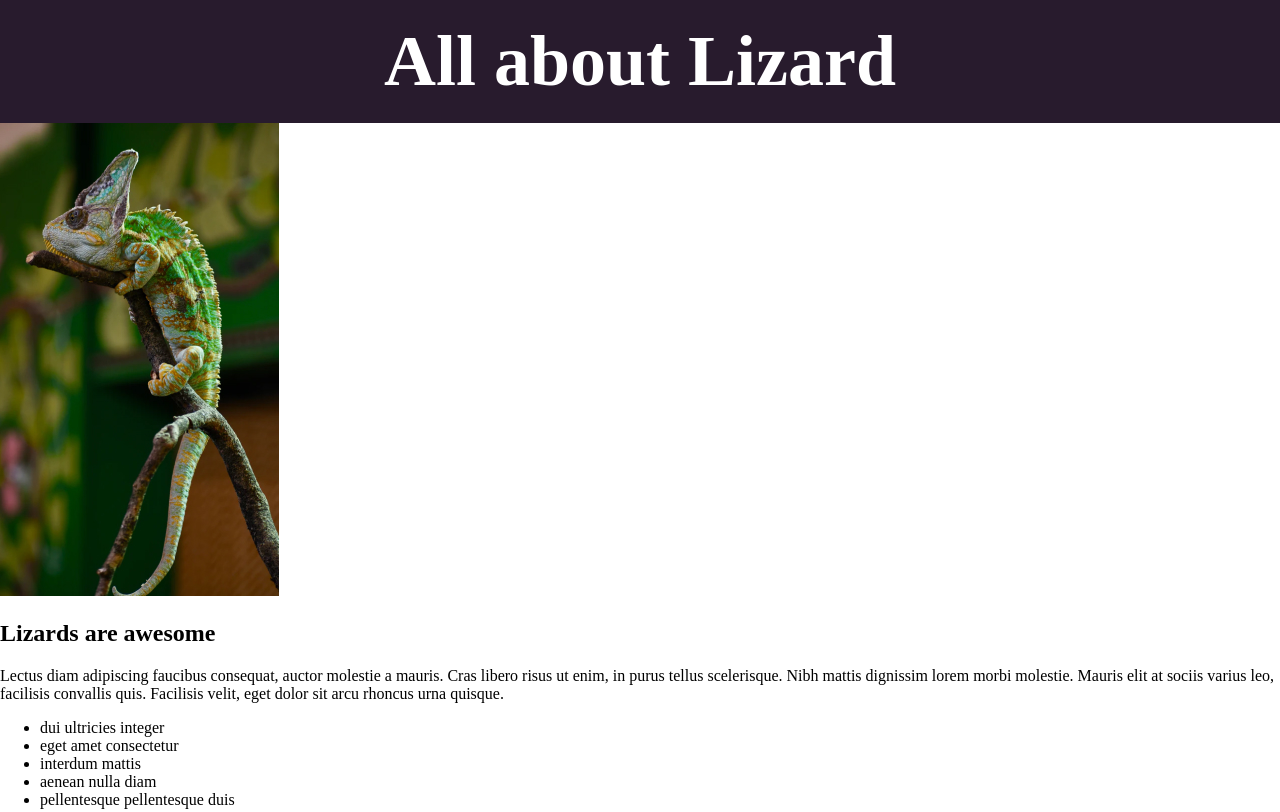
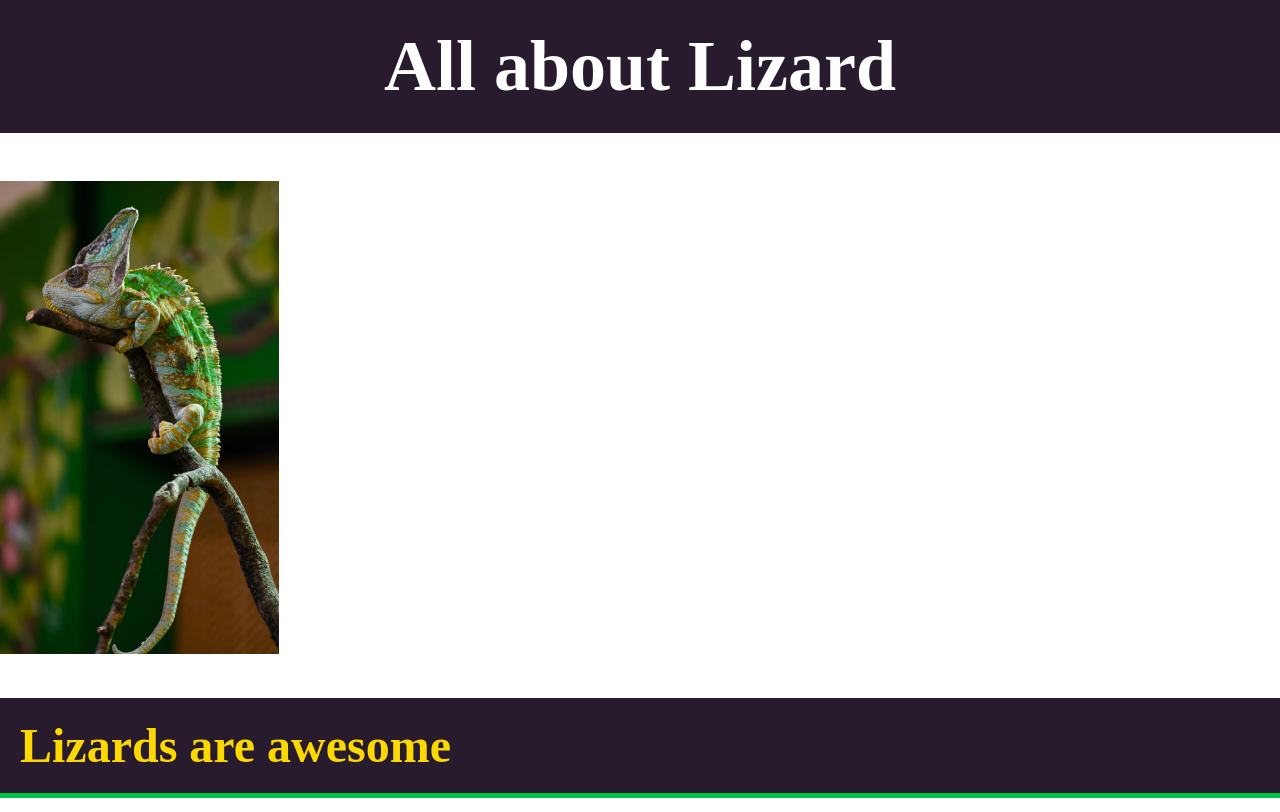
Before and after one commit to zichengshan/All-about-Lizard-Web, a plain HTML site: page index.html in a window 1280 px wide. Shown: the top 812 px of the page. Drawn offline with Linux system fonts and the light colour scheme.

Commit message:
styling the subheadings

```diff
--- a/css/index.css
+++ b/css/index.css
@@ -6,23 +6,47 @@ body {
     margin: 0px;
 }
 
-/*h1 {*/
+h1 {
+    background: #281B2D;
+    color: #fff;
+    text-align: center;
+    font-size: 72px;
+    margin-top: 0;
+    padding: 25px 0;
+}
+
+.subhead {
+    font-size: 48px;
+    color: #FCD801;
+    background: #281B2D;
+    /*margin: 0 700px 0 10px;*/
+    padding: 20px;
+    border-bottom: 5px solid #00C54C;
+}
+
+
+
+
+
+
+
+
+
+
+
+
+
+
+
+/*header {*/
 /*    background: #281B2D;*/
 /*    color: #fff;*/
 /*    text-align: center;*/
-/*    font-size: 72px;*/
-/*    margin-top: 0;*/
-/*    padding: 25px 0;*/
+
 /*}*/
 
-header {
-    background: #281B2D;
-    color: #fff;
-    text-align: center;
-    padding: 20px;
-}
-
-h1 {
-    font-size: 72px;
-    margin: 0px;
-}
+/*h1 {*/
+/*    font-size: 72px;*/
+/*    margin: 0;*/
+/*    padding: 20px;*/
+/*}*/
--- a/index.html
+++ b/index.html
@@ -13,7 +13,7 @@
         <main>
             <section class="main-content">
                 <img src="images/chameleon.jpg" alt="a chameleon climbing a branch">
-                <h2>Lizards are awesome</h2>
+                <h2 class="subhead">Lizards are awesome</h2>
                 <p>Lectus diam adipiscing faucibus consequat, auctor molestie a mauris. Cras libero risus ut enim, in purus tellus scelerisque. Nibh mattis dignissim lorem morbi molestie. Mauris elit at sociis varius leo, facilisis convallis quis. Facilisis velit, eget dolor sit arcu rhoncus urna quisque.</p>
 
                 <ul>
@@ -28,7 +28,7 @@
             </section>
 
             <aside class="sidebar">
-                <h2>Best lizards for pets</h2>
+                <h2 class="subhead">Best lizards for pets</h2>
                 <ol>
                     <li>Bearded Dragon</li>
                     <li>Leopard Gecko</li>
```
